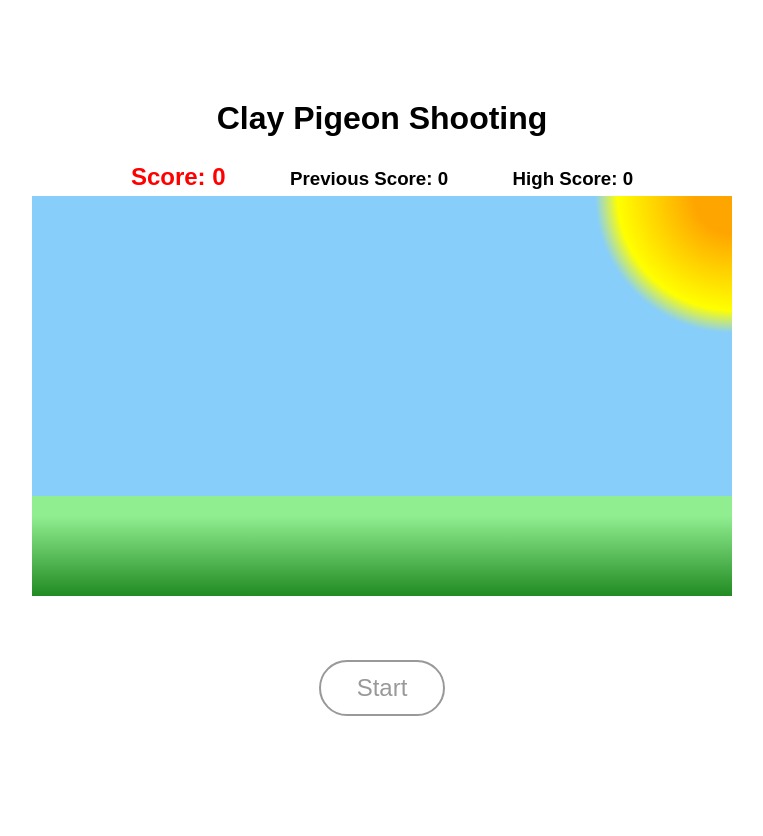
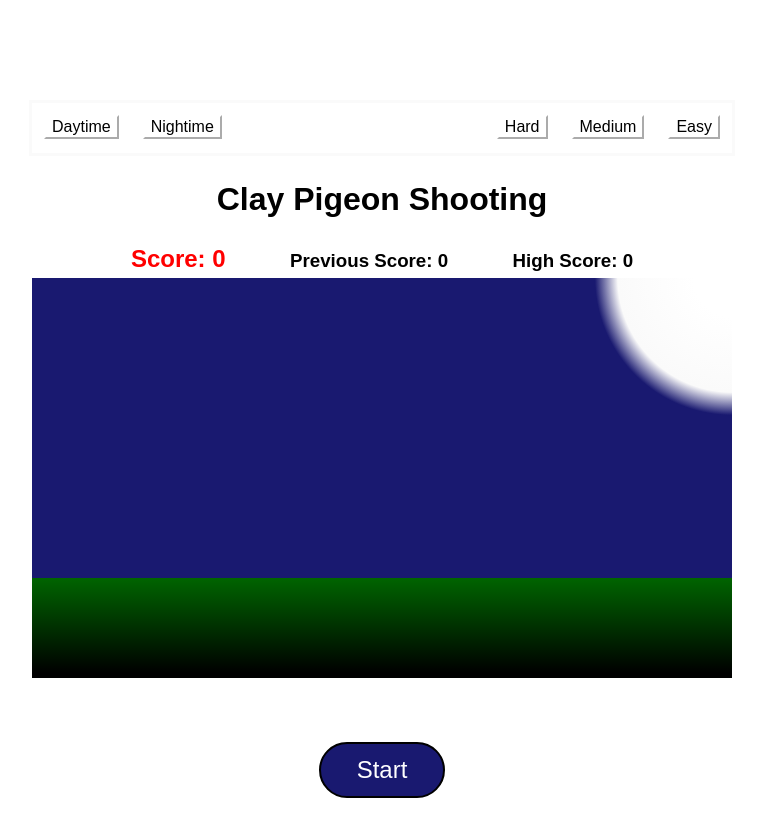
Before and after one commit to RhysTheaker/Clay-Pigeon-Shooting, a plain HTML site: page index.html in a window 1280 px wide. Shown: the whole page, without its empty margins (258-1021 px from the left). Drawn offline with nearby package versions, Linux system fonts and the light colour scheme.

Commit message:
Styled the new background and added a navbar with buttons which will correspond to altering both the background of the game and the difficulty

```diff
--- a/css/style.css
+++ b/css/style.css
@@ -1,3 +1,4 @@
+/****************** Daytime ******************/
 body {
   font-family: sans-serif;
   text-align: center;
@@ -10,6 +11,54 @@ body {
   margin: 0 auto;
   background-image:radial-gradient(circle at top right, orange 5%, yellow 15%, lightskyblue 18%);
   position: relative;
+}
+
+.navbar {
+  width: 700px;
+  height: 50px;
+  margin: 0 auto;
+  background-color: white;
+  display: inline-block;
+  border: 3px solid #fafafa;
+}
+
+p {
+  text-align: center;
+  vertical-align: middle;
+  line-height: 300px;
+  color: red;
+  font-weight: bold;
+}
+
+.leftBtn {
+  float: left;
+  background-color: white;
+  border-color: white;
+  font-size: 16px;
+  margin: 12px;
+}
+
+.rightBtn {
+  float: right;
+  background-color: white;
+  border-color: white;
+  font-size: 16px;
+  margin: 12px;
+}
+
+.leftBtn:hover {
+  text-decoration: underline;
+  font-weight: bold;
+}
+
+.rightBtn:hover {
+  text-decoration: underline;
+  font-weight: bold;
+}
+
+a {
+  text-decoration: none;
+  color: black;
 }
 
 p {
--- a/css/style2.css
+++ b/css/style2.css
@@ -0,0 +1,127 @@
+/****************** Nighttime ******************/
+body {
+  font-family: sans-serif;
+  text-align: center;
+  margin: 100px auto
+}
+
+.container-top {
+  width: 700px;
+  height: 300px;
+  margin: 0 auto;
+  background-image:radial-gradient(circle at top right, white 5%, #fafafa 15%, midnightblue 18%);
+  position: relative;
+}
+
+.navbar {
+  width: 700px;
+  height: 50px;
+  margin: 0 auto;
+  background-color: white;
+  display: inline-block;
+  border: 3px solid #fafafa;
+}
+
+p {
+  text-align: center;
+  vertical-align: middle;
+  line-height: 300px;
+  color: red;
+  font-weight: bold;
+}
+
+.leftBtn {
+  float: left;
+  background-color: white;
+  border-color: white;
+  font-size: 16px;
+  margin: 12px;
+}
+
+.rightBtn {
+  float: right;
+  background-color: white;
+  border-color: white;
+  font-size: 16px;
+  margin: 12px;
+}
+
+.leftBtn:hover {
+  text-decoration: underline;
+  font-weight: bold;
+}
+
+.rightBtn:hover {
+  text-decoration: underline;
+  font-weight: bold;
+}
+
+a {
+  text-decoration: none;
+  color: black;
+}
+
+p {
+  text-align: center;
+  vertical-align: middle;
+  line-height: 300px;
+  color: red;
+  font-weight: bold;
+}
+
+h2 {
+  display: inline-block;
+  margin: 5px 30px;
+  color: red;
+}
+
+h3 {
+  display: inline;
+  margin: 5px 30px;
+}
+
+.container-top:hover {
+  cursor: crosshair;
+}
+
+.container-bottom {
+  width: 700px;
+  height: 100px;
+  margin: 0 auto;
+  background-image:linear-gradient(to top, black 5%, darkgreen);
+  position: relative;
+}
+
+#clayPigeonImage {
+  height:30px;
+  width:70px;
+  background: firebrick;
+  border-radius: 40%;
+  position: absolute;
+}
+
+.btn-container {
+  text-align: center;
+}
+
+#btn {
+  font-size: 1.5em;
+  padding:.5em 1.5em;
+  background-color: midnightblue;
+  border-radius: 1.5em;
+  border: 2px solid black;
+  margin: 5% auto;
+  color: white;
+  transition: .1s;
+  outline: none;
+}
+#btn:hover {
+  background: black;
+  color: white;
+  border: 2px solid white;
+}
+#btn:active {
+  background: #666;
+  color: white;
+  border: 2px solid #666;
+}
--- a/index.html
+++ b/index.html
@@ -4,10 +4,18 @@
     <meta charset="utf-8">
     <title>Collisions</title>
     <script src="https://code.jquery.com/jquery-3.3.1.min.js" onkeyup=""integrity="sha256-FgpCb/KJQlLNfOu91ta32o/NMZxltwRo8QtmkMRdAu8=" crossorigin="anonymous"></script>
-    <link rel="stylesheet" href="css/style.css">
+    <link rel="stylesheet" href="css/style2.css">
     <script src="js/app.js" charset="utf-8"></script>
   </head>
   <body>
+    <div class="navbar">
+      <button type="button" class="leftBtn"><a href="#">Daytime</a></button>
+      <button type="button" class="leftBtn"><a href="#">Nightime</a></button>
+      <button type="button" class="rightBtn"><a href="#">Easy</a></button>
+      <button type="button" class="rightBtn"><a href="#">Medium</a></button>
+      <button type="button" class="rightBtn"><a href="#">Hard</a></button>
+    </div>
+
     <h1>Clay Pigeon Shooting</h1>
     <h2 id="score">Score: 0</h2>
     <h3 id="previousScore">Previous Score: 0</h3>
```
